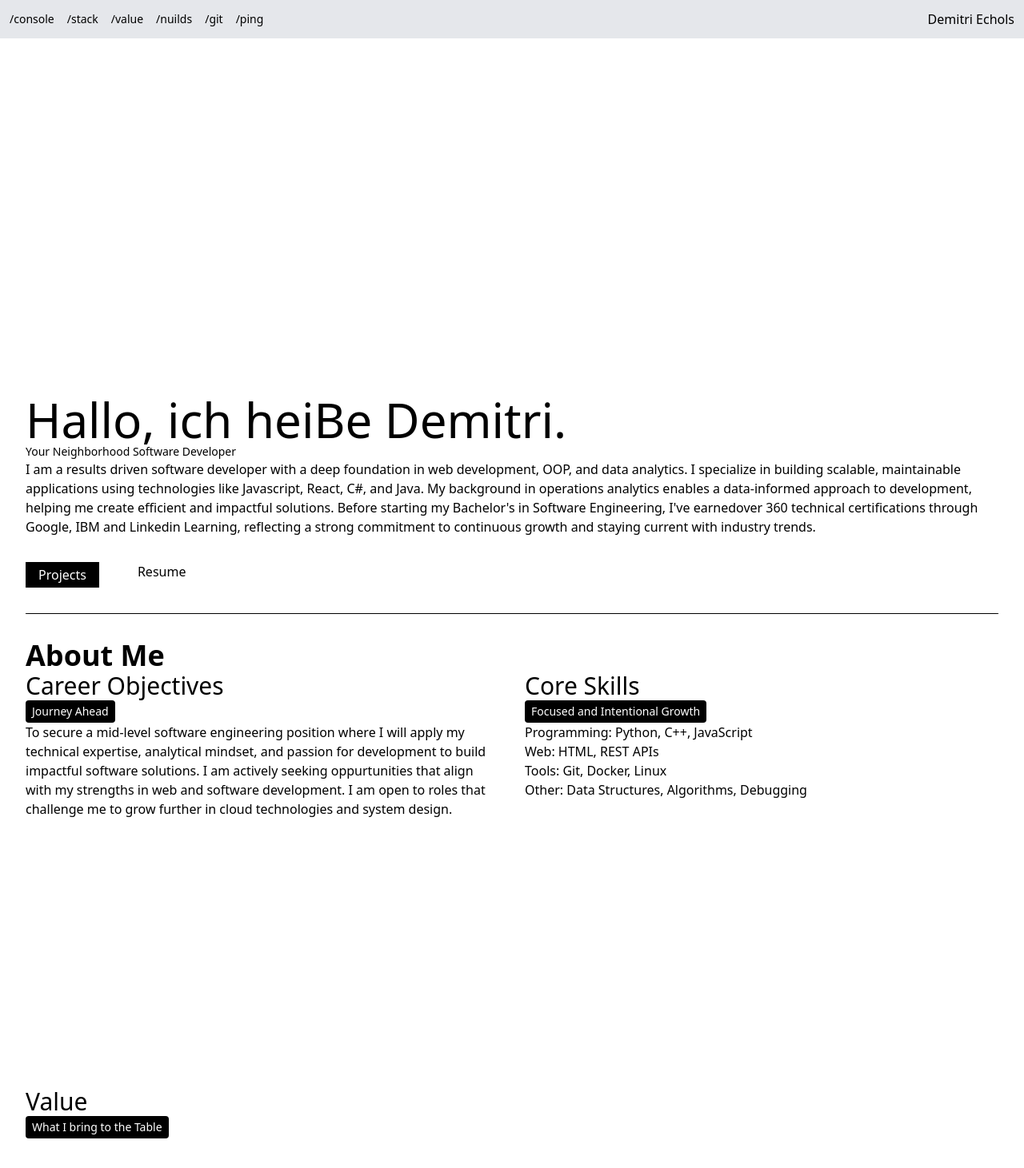
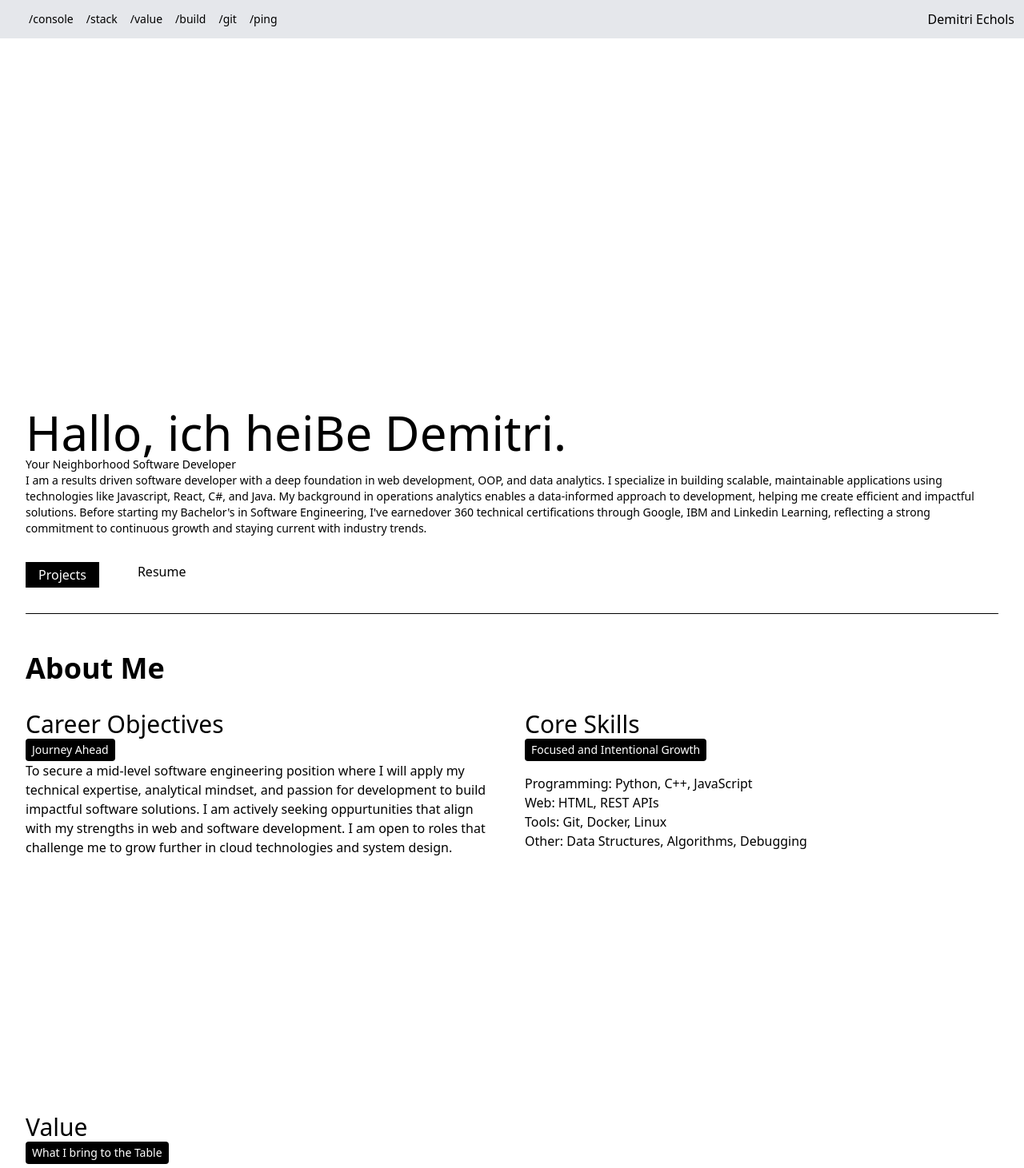
Before and after one commit to CEODemitri/engineer_port, a SvelteKit app: page / in a window 1280 px wide. Shown: the top 1461 px of the page at 80% size. Built offline with nearby package versions, Linux system fonts and the light colour scheme.

Commit message:
feat: new ProjectCard Component to complete the landing page skeleton

```diff
--- a/src/components/Navbar.svelte
+++ b/src/components/Navbar.svelte
@@ -1,9 +1,9 @@
 <nav class="flex items-center justify-between bg-gray-200 p-3">
-	<ul class="flex gap-4 text-sm">
+	<ul class="flex gap-4 text-sm ml-6">
 		<li><a href="#" class="hover:uppercase">/console</a></li>
 		<li><a href="#about">/stack</a></li>
 		<li><a href="#contact">/value</a></li>
-		<li><a href="#projects">/nuilds</a></li>
+		<li><a href="#projects">/build</a></li>
 		<li><a href="#blog">/git</a></li>
 		<li><a href="#contact">/ping</a></li>
 	</ul>
--- /dev/null
+++ b/src/components/ProjectCard.svelte
@@ -0,0 +1,20 @@
+<script>
+    export let projectTitle;
+    export let techStack;
+</script>
+
+<div>
+    <div class="project_bg"></div>
+    <div>
+        <h3>{projectTitle}</h3>
+        <h4>Stack: {techStack}</h4>
+
+        <div>
+            <p>{description}</p>
+        </div>
+    </div>
+    <div>
+        <a href="#">Live Site</a>
+        <a href="#">View Repo</a>
+    </div>
+</div>
--- a/src/components/SectionTitle.svelte
+++ b/src/components/SectionTitle.svelte
@@ -5,9 +5,11 @@
 	export let keywords;
 </script>
 
-<h2 class="text-3xl">{sectionTitle}</h2>
-<p class="text-sm bg-black text-white inline-block px-2 py-1 rounded-sm">{subtitle}</p>
-<p>{description}</p>
-<article>{keywords}</article>
+<div class="my-4">
+	<h2 class="text-3xl">{sectionTitle}</h2>
+	<p class="text-sm bg-black text-white inline-block px-2 py-1 rounded-sm">{subtitle}</p>
+	<p>{description}</p>
+	<article>{keywords}</article>
+</div>
 
 <!-- properly format and add styles -->
--- a/src/routes/+page.svelte
+++ b/src/routes/+page.svelte
@@ -52,7 +52,7 @@
 			<p class="text-sm">Your Neighborhood Software Developer</p>
 		</article>
 
-		<p>
+		<p class="text-sm">
 			I am a results driven software developer with a deep foundation in web development, OOP, and
 			data analytics. I specialize in building scalable, maintainable applications using
 			technologies like Javascript, React, C#, and Java. My background in operations analytics
@@ -76,8 +76,8 @@
 
 <!-- about me section -->
 <div>
-	<section id="about" class="h-[70vh]">
-		<h2 class="text-4xl font-bold">About Me</h2>
+	<section id="about" class="min-h-[70vh]">
+		<h2 class="text-4xl font-bold my-4">About Me</h2>
 		<div class="grid grid-cols-8 gap-8">
 			<div class="col-span-4">
 				<SectionTitle {...meOneMeta} />
```
Also changed, not shown: 1 other file (tests, documents, lock files or other folders).
